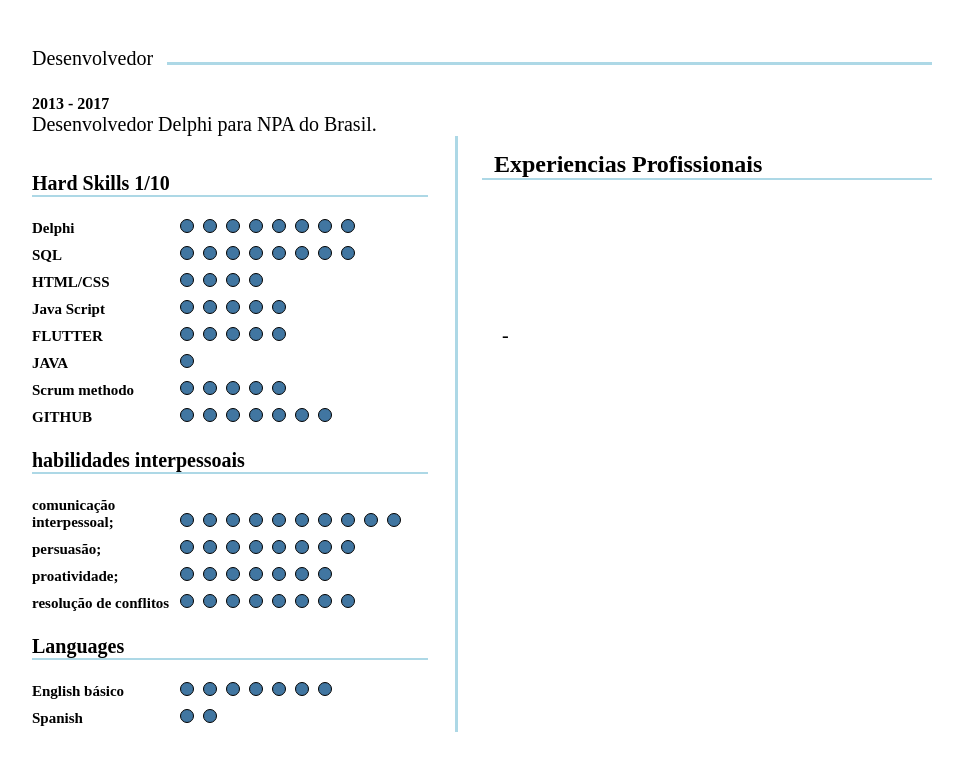
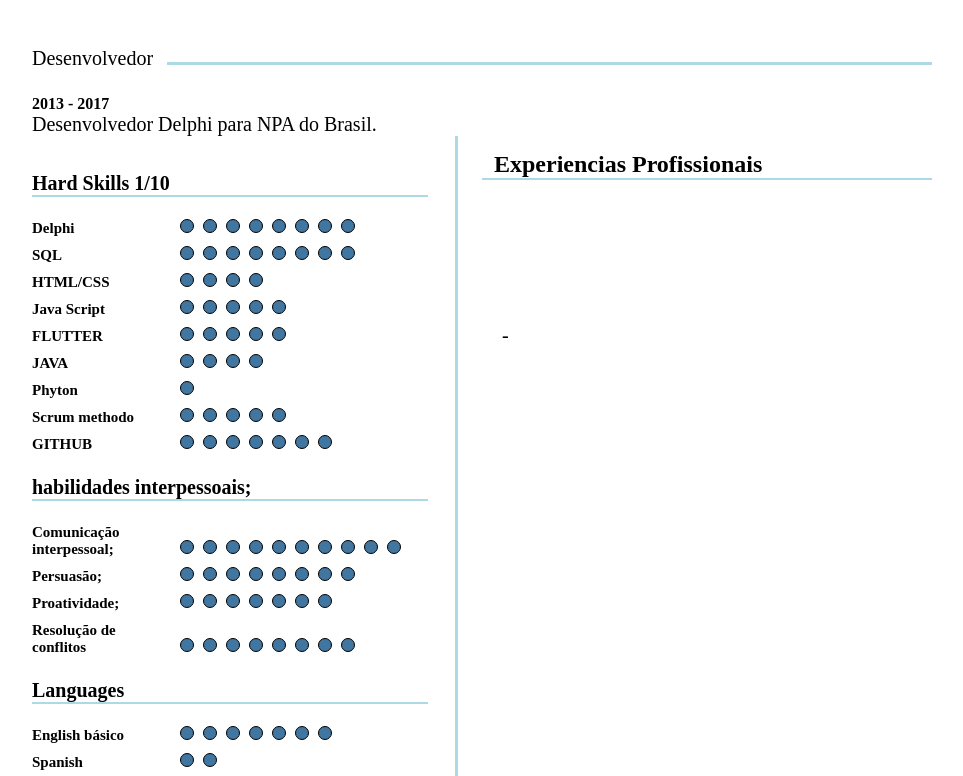
Before and after one commit to gasperpb/Curriculo, a plain HTML site: page index.html in a window 1280 px wide. Shown: the part 545-1321 px from the top of the page, without its empty margins (158-1121 px from the left). Before the commit the page ends 1292 px from the top, so only its background shows below. Drawn offline with Linux system fonts and the light colour scheme.

Commit message:
quase la

```diff
--- a/index.html
+++ b/index.html
@@ -129,6 +129,15 @@
             <p>JAVA</p>
             <div class="ponto ">
                 <div></div>
+                <div></div>
+                <div></div>
+                <div></div>
+            </div>
+            <p>Phyton</p>
+            <div class="ponto ">
+                <div></div>
+
+
             </div>
             <p>Scrum methodo</p>
             <div class="ponto ">
@@ -153,10 +162,10 @@
             </div>
         </div>
         <div>
-            <h2>habilidades interpessoais </h2>
+            <h2>habilidades interpessoais; </h2>
         </div>
         <div>
-            <p> comunicação interpessoal;</p>
+            <p> Comunicação interpessoal;</p>
             <div class="ponto ">
                 <div></div>
                 <div></div>
@@ -169,7 +178,7 @@
                 <div></div>
                 <div></div>
             </div>
-            <p>persuasão;</p>
+            <p>Persuasão;</p>
             <div class="ponto ">
                 <div></div>
                 <div></div>
@@ -180,7 +189,7 @@
                 <div></div>
                 <div></div>
             </div>
-            <p>proatividade;</p>
+            <p>Proatividade;</p>
             <div class="ponto ">
                 <div></div>
                 <div></div>
@@ -190,7 +199,7 @@
                 <div></div>
                 <div></div>
             </div>
-            <p>resolução de conflitos</p>
+            <p>Resolução de conflitos</p>
             <div class="ponto ">
                 <div></div>
                 <div></div>
```
